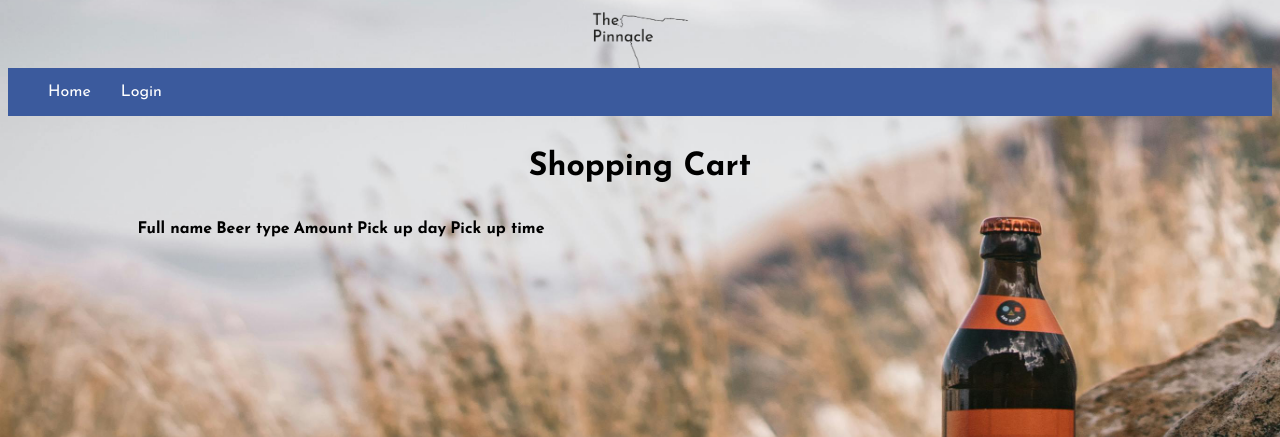
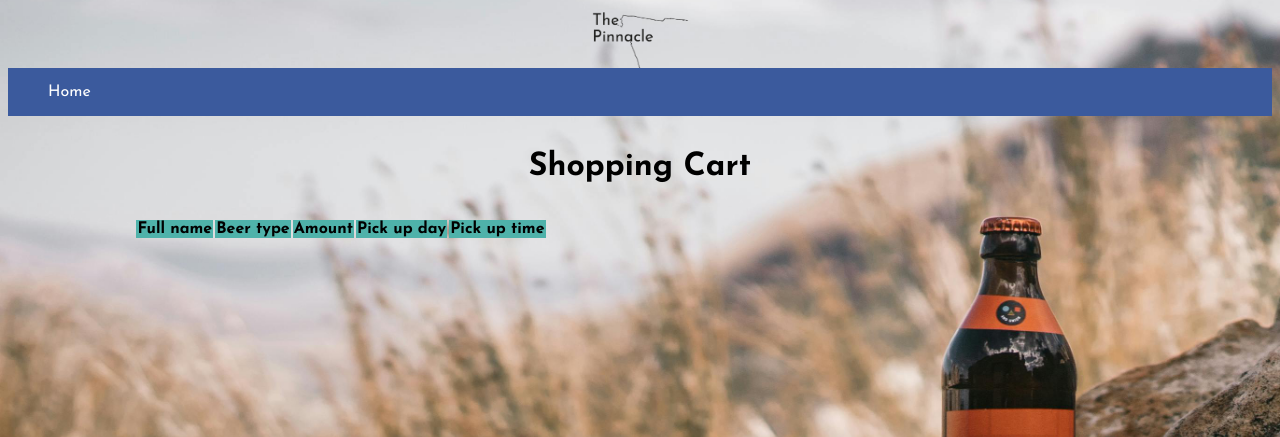
Before and after one commit to Pamguicha/thepinnacle_login, a PHP site: page /cart.php in a window 1280 px wide. Shown: the top 437 px of the page. Run offline with PHP 8.4, Linux system fonts and the light colour scheme; lists and menus that the app fills with data are empty.

Commit message:
Fixed style

```diff
--- a/cart.php
+++ b/cart.php
@@ -49,11 +49,11 @@ $messageCart = $_SESSION['messageCart'] ?? null;
 
 
     <tr>
-      <th> Full name </th>
-      <th> Beer type </th>
-      <th> Amount </th>
-      <th> Pick up day </th>
-      <th> Pick up time</th>
+      <th class="titlesTable"> Full name </th>
+      <th class="titlesTable"> Beer type </th>
+      <th class="titlesTable"> Amount </th>
+      <th class="titlesTable"> Pick up day </th>
+      <th class="titlesTable"> Pick up time</th>
     </tr>
 
     <?php foreach ($orders as $order): ?>
--- a/editAction.php
+++ b/editAction.php
@@ -35,7 +35,7 @@ function updateOrder($conn)
       $stmt->bindParam(":pickup_time", $pickup_time);
       $stmt->bindParam(":id_orders", $id_orders);
       $stmt->execute();
-      $messageEdit = "Your order has been successfully updated!" . "<br> <a href='cart.php'>View Order Here</a>";
+      $messageEdit = "<p> <font color='green'> <margin = 'auto'> Your order has been successfully updated!" . " <a href='cart.php'>View Order Here</a>";
     } else {
       $messageEdit = "Order not found.";
     }
--- a/navigation.php
+++ b/navigation.php
@@ -3,8 +3,5 @@
     <li class="menuListLink">
       <a class="navClickeableLink" href="index.php">Home</a>
     </li>
-    <li class="menuListLink">
-      <a class="navClickeableLink" href="login.php">Login</a>
-    </li>
   </ul>
 </nav>
--- a/style.css
+++ b/style.css
@@ -134,6 +152,40 @@ margin-left: 15px;
   border-radius: 20px;
   border: none;
 }
+
+input.addBtn{
+  background-color: var(--primary-color-branding);
+  border: none;
+  cursor: pointer;
+   width: 200px;
+   height: 30px;
+   margin-left: 20px;
+   color: var(--secondary-color-branding);
+   font-size: 0.8rem;
+   font-weight: 500;
+   border-radius: 20px;
+}
+
+
+
+input.viewBtn{
+  background-color: var(--secondary-color-branding);
+  border: none;
+  cursor: pointer;
+  width: 200px;
+   height: 30px;
+   font-size: 0.8rem;
+   font-weight: 500;
+   border-radius: 20px;
+}
+
+input.addBtn:hover,
+input.viewBtn:hover
+{
+  background-color: var(--tertiary-color-branding);
+  color: var(--secondary-color-branding);
+}
+
 /*edit page*/
 .editForm{
   background-color: #bec3cd;
@@ -158,6 +230,9 @@ td{
   background-color: var(--secondary-color-branding);
   padding: 5px 20px;
 }
+.titlesTable{
+  background-color: var(--tertiary-color-branding);
+}
 
 .textFooter{
   background-color: var(--primary-color-branding);
```
Also changed, not shown: other parts of style.css (+38 -0 lines), index.php (+4 -4 lines).
